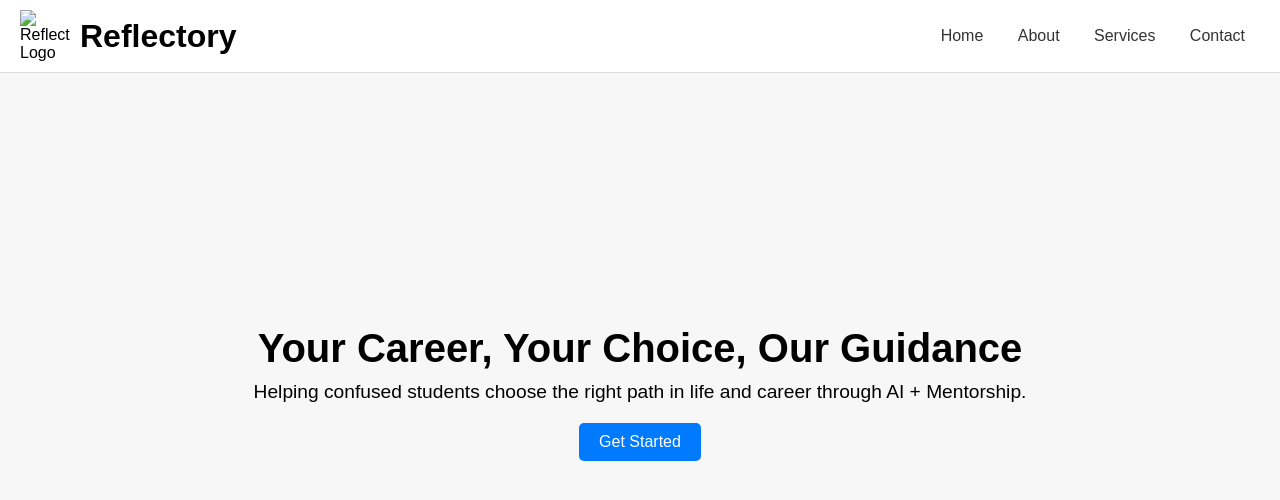
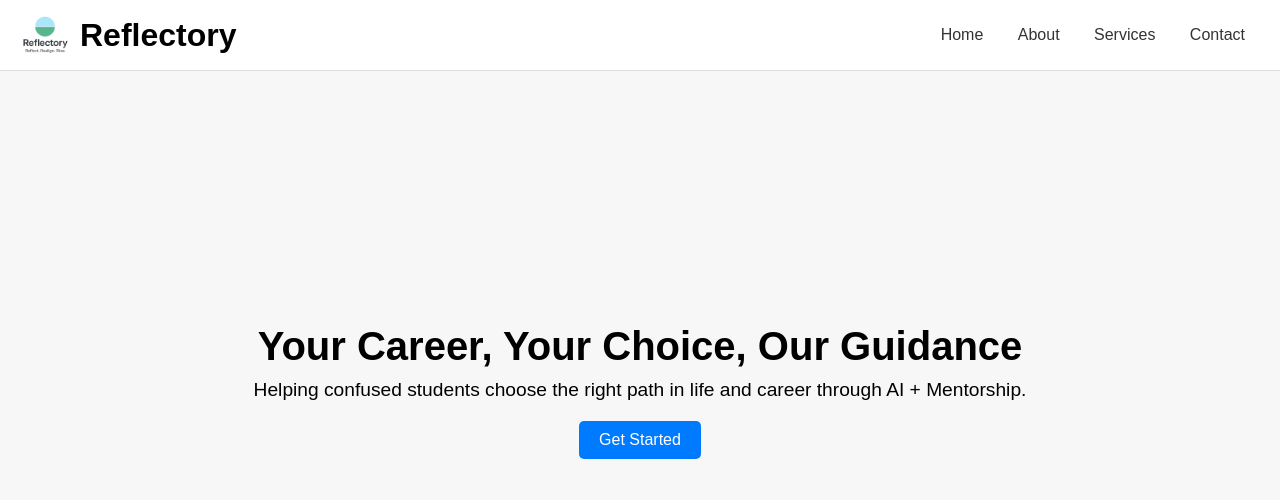
Before and after one commit to karanrajput832006-cpu/reflectory, a plain HTML site: page index.html in a window 1280 px wide. Drawn offline with Linux system fonts and the light colour scheme.

Commit message:
Fix logo image source path in index.html

```diff
--- a/index.html
+++ b/index.html
@@ -11,7 +11,7 @@
     <!-- ✅ Final Header (Use this only once) -->
     <header class="navbar">
         <div class="logo">
-            <img src="assets/images/logo.png" alt="Reflectory Logo" class="logo-img">
+            <img src="assets/assets/images/logo.png" alt="Reflectory Logo" class="logo-img">
             <h1>Reflectory</h1>
         </div>
         <nav class="nav-links">
```
